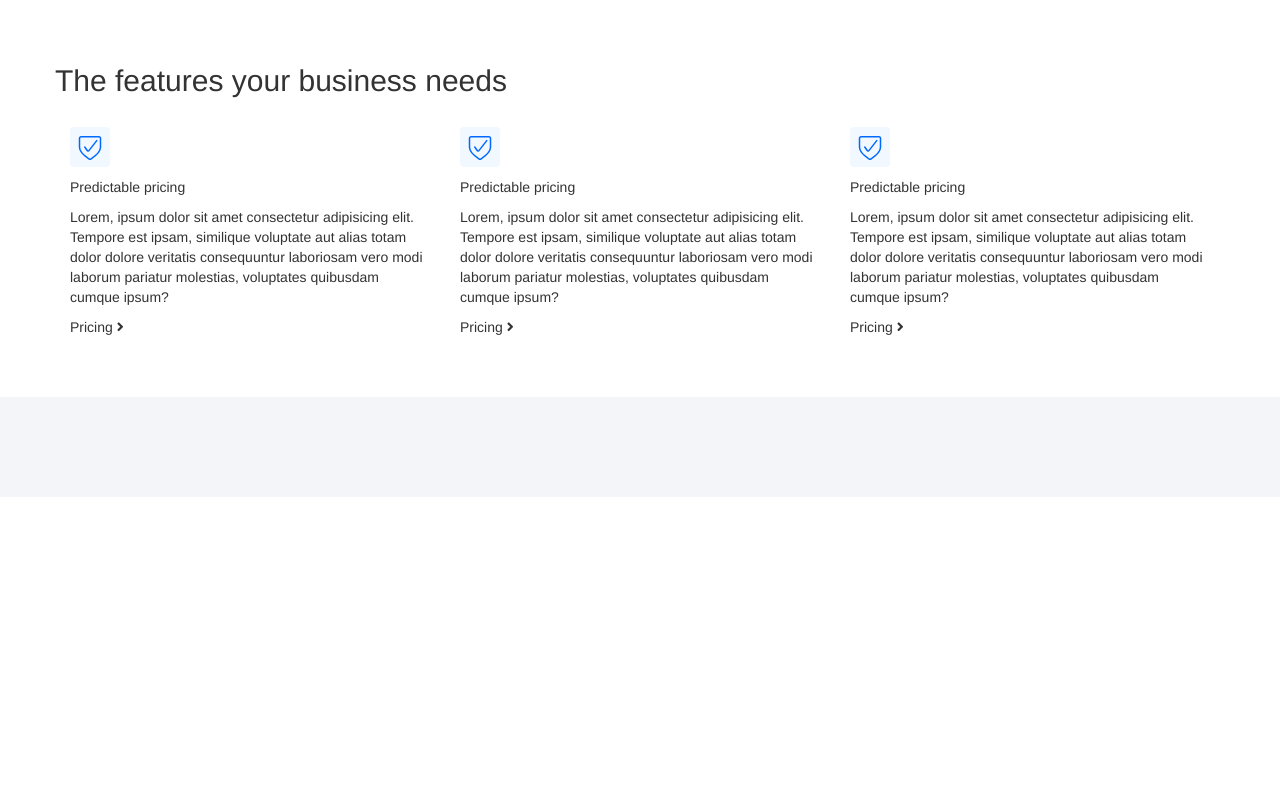
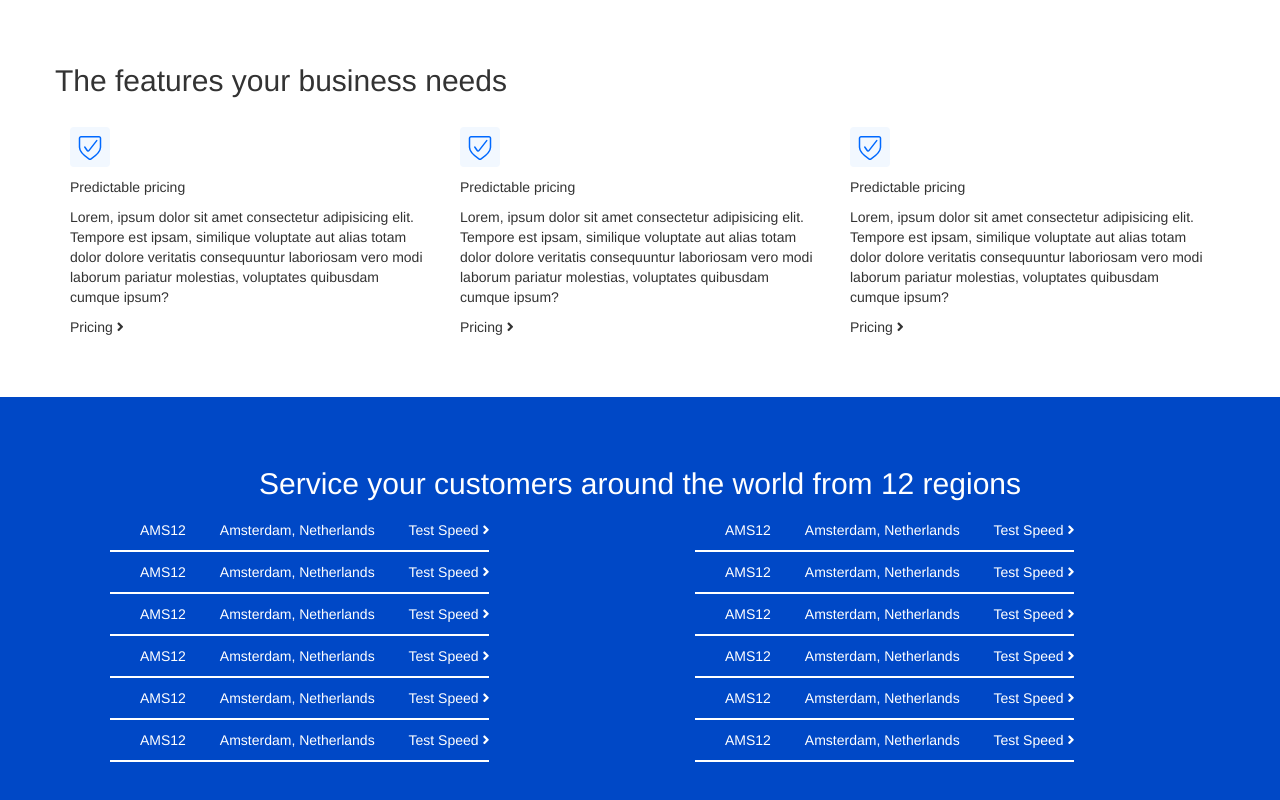
Before and after one commit to Bogghi/html-css-digitalocean, a plain HTML site: page index.html in a window 1280 px wide. Shown: the part 2096-2896 px from the top of the page. Before the commit the page ends 2593 px from the top, so only its background shows below. Drawn offline with nearby package versions, Linux system fonts and the light colour scheme.

Commit message:
added region setting

```diff
--- a/css/style.css
+++ b/css/style.css
@@ -99,3 +99,24 @@
 .insertion {
     padding: 50px 0px
 }
+
+/* region section style */
+
+.region {
+    background-color: #0048c6;
+    padding: 50px 0px;
+}
+
+.region * {
+    color: white;
+}
+
+.list_menu li p {
+    display: inline;
+    padding-left: 30px;
+    line-height: 40px;
+}
+
+.region_border li{
+    border-bottom: 2px solid white;
+}
--- a/index.html
+++ b/index.html
@@ -213,10 +213,121 @@
         </section>
         <!-- /core features section -->
 
+        <!-- section inidicating acting region -->
         <section class="region">
+            <div class="container">
+                <div class="row">
+                    <h2 class="text-center">Service your customers around the world from 12 regions</h2>
+                    <div class="col-md-6 col-xs-12">
+                        <ul class="list_menu region_border">
+                            <li>
+                                <p class="text-uppercase">ams12</p>
+                                <p>Amsterdam, Netherlands</p>
+                                <p class="region_speed">
+                                    Test Speed
+                                    <i class="fas fa-angle-right"></i>
+                                </p>
+                            </li>
+                            <li>
+                                <p class="text-uppercase">ams12</p>
+                                <p>Amsterdam, Netherlands</p>
+                                <p class="region_speed">
+                                    Test Speed
+                                    <i class="fas fa-angle-right"></i>
+                                </p>
+                            </li>
+                            <li>
+                                <p class="text-uppercase">ams12</p>
+                                <p>Amsterdam, Netherlands</p>
+                                <p class="region_speed">
+                                    Test Speed
+                                    <i class="fas fa-angle-right"></i>
+                                </p>
+                            </li>
+                            <li>
+                                <p class="text-uppercase">ams12</p>
+                                <p>Amsterdam, Netherlands</p>
+                                <p class="region_speed">
+                                    Test Speed
+                                    <i class="fas fa-angle-right"></i>
+                                </p>
+                            </li>
+                            <li>
+                                <p class="text-uppercase">ams12</p>
+                                <p>Amsterdam, Netherlands</p>
+                                <p class="region_speed">
+                                    Test Speed
+                                    <i class="fas fa-angle-right"></i>
+                                </p>
+                            </li>
+                            <li>
+                                <p class="text-uppercase">ams12</p>
+                                <p>Amsterdam, Netherlands</p>
+                                <p class="region_speed">
+                                    Test Speed
+                                    <i class="fas fa-angle-right"></i>
+                                </p>
+                            </li>
+                        </ul>
+                    </div>
+                    <div class="col-md-6 col-xs-12">
+                        <ul class="list_menu region_border">
+                            <li>
+                                <p class="text-uppercase">ams12</p>
+                                <p>Amsterdam, Netherlands</p>
+                                <p class="region_speed">
+                                    Test Speed
+                                    <i class="fas fa-angle-right"></i>
+                                </p>
+                            </li>
+                            <li>
+                                <p class="text-uppercase">ams12</p>
+                                <p>Amsterdam, Netherlands</p>
+                                <p class="region_speed">
+                                    Test Speed
+                                    <i class="fas fa-angle-right"></i>
+                                </p>
+                            </li>
+                            <li>
+                                <p class="text-uppercase">ams12</p>
+                                <p>Amsterdam, Netherlands</p>
+                                <p class="region_speed">
+                                    Test Speed
+                                    <i class="fas fa-angle-right"></i>
+                                </p>
+                            </li>
+                            <li>
+                                <p class="text-uppercase">ams12</p>
+                                <p>Amsterdam, Netherlands</p>
+                                <p class="region_speed">
+                                    Test Speed
+                                    <i class="fas fa-angle-right"></i>
+                                </p>
+                            </li>
+                            <li>
+                                <p class="text-uppercase">ams12</p>
+                                <p>Amsterdam, Netherlands</p>
+                                <p class="region_speed">
+                                    Test Speed
+                                    <i class="fas fa-angle-right"></i>
+                                </p>
+                            </li>
+                            <li>
+                                <p class="text-uppercase">ams12</p>
+                                <p>Amsterdam, Netherlands</p>
+                                <p class="region_speed">
+                                    Test Speed
+                                    <i class="fas fa-angle-right"></i>
+                                </p>
+                            </li>
+                        </ul>
+                    </div>
+                </div>
+            </div>
+        </section>
+        <!-- /section inidicating acting region -->
 
-        </section>
-        <section class="carosel">
+        <section class="carosel_2">
 
         </section>
         <section class="start">
```
